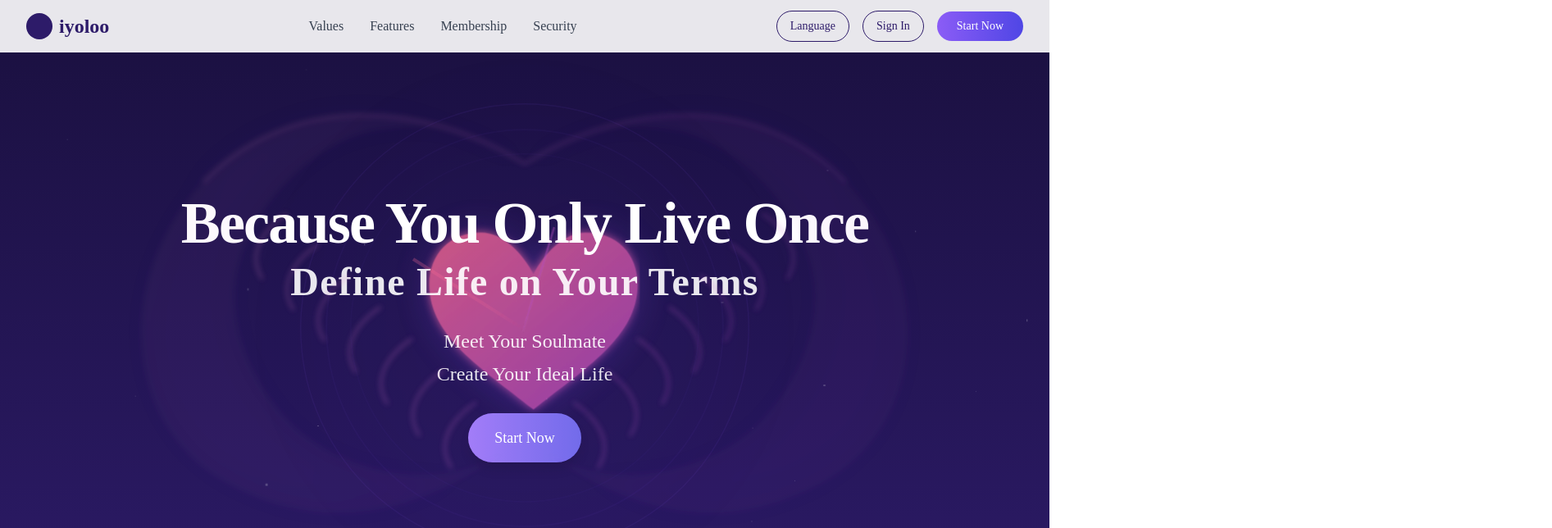
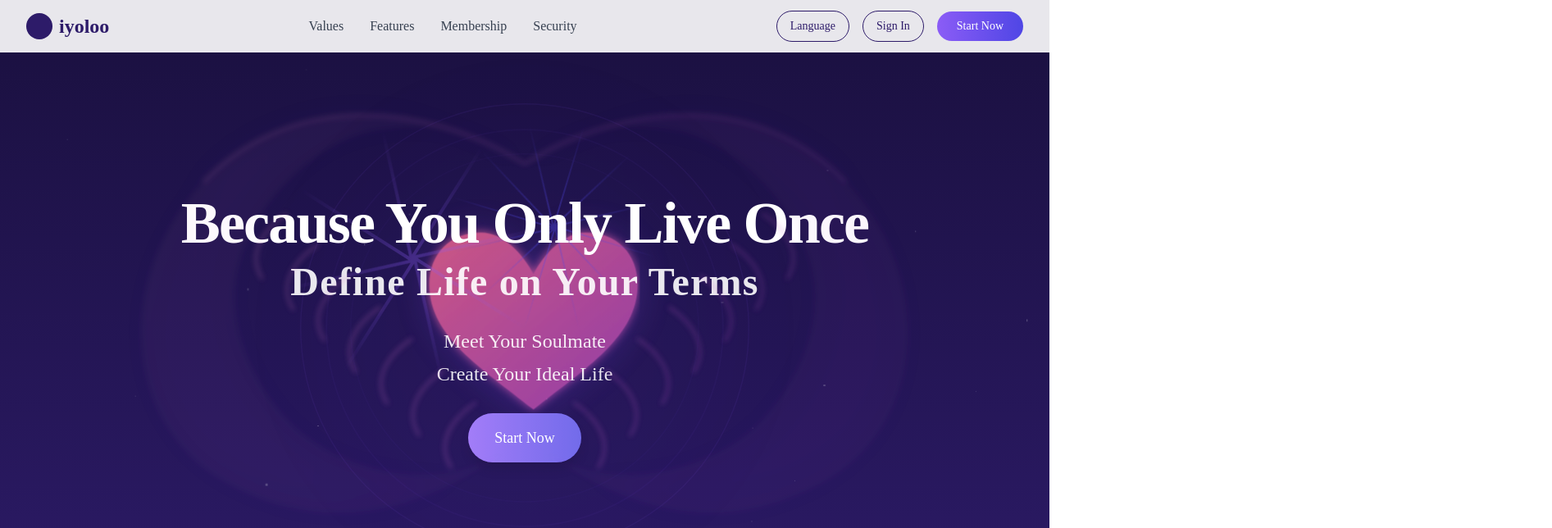
Before and after one commit to dorayo/iyoloo-web, a Next.js app: page / in a window 1280 px wide. Shown: the top 644 px of the page at 82% size, 1893 px wide, since content can reach past the window. Built offline with nearby package versions, Linux system fonts and the light colour scheme.

Commit message:
fix animation

```diff
--- a/src/app/_components/home/HeroSection.tsx
+++ b/src/app/_components/home/HeroSection.tsx
@@ -115,13 +115,14 @@ const HeroSection = () => {
         </div>
       </div>
 
+      {/* 能量射线系统 */}
       <div className="absolute inset-0 flex items-center justify-center">
         {/* 外层能量场 */}
         <div className="absolute w-[120%] h-[120%] animate-spin-slow opacity-30">
           {[...Array(8)].map((_, i) => (
             <div
               key={i}
-              className="absolute top-1/2 left-1/2 w-1 h-40 bg-gradient-to-t from-[#FF6B95] to-transparent origin-bottom animate-pulse-slow"
+              className="absolute top-1/2 left-1/2 w-1 h-40 bg-gradient-to-t from-[#8B5CF6] to-transparent origin-bottom"
               style={{
                 transform: `rotate(${i * 45}deg) translateX(-50%)`,
               }}
@@ -134,7 +135,7 @@ const HeroSection = () => {
           {[...Array(12)].map((_, i) => (
             <div
               key={i}
-              className="absolute top-1/2 left-1/2 w-0.5 h-32 bg-gradient-to-t from-[#B44AC0] to-transparent origin-bottom animate-pulse"
+              className="absolute top-1/2 left-1/2 w-0.5 h-32 bg-gradient-to-t from-[#4F46E5] to-transparent origin-bottom"
               style={{
                 transform: `rotate(${i * 30}deg) translateX(-50%)`,
               }}
```
